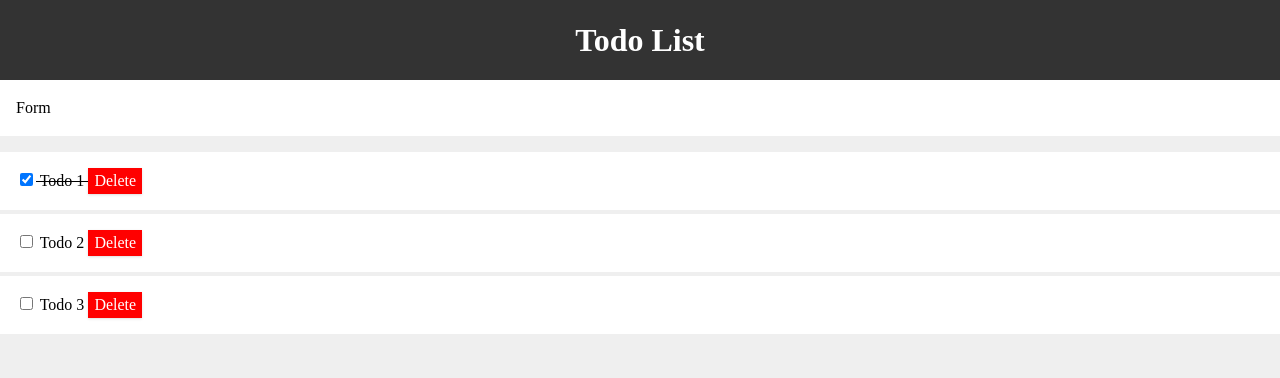
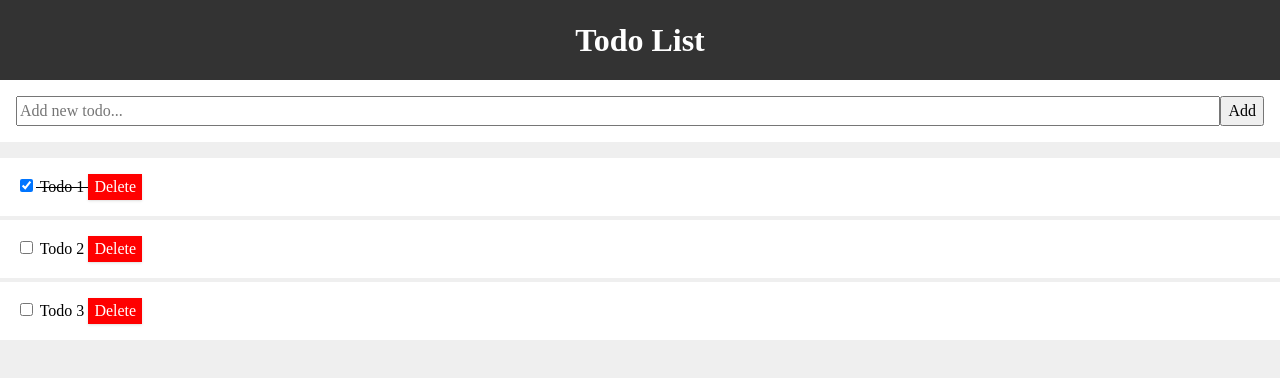
Before and after one commit to uxmoon/todo-list-vue2, a Vue app: page / in a window 1280 px wide. Shown: the top 378 px of the page. Built offline with nearby package versions, Linux system fonts and the light colour scheme.

Commit message:
Added form and input fields and styles

```diff
--- a/src/components/TodosAdd.vue
+++ b/src/components/TodosAdd.vue
@@ -1,6 +1,9 @@
 <template>
   <div class="todo-add">
-    Form
+    <form>
+      <input type="text" name="title" placeholder="Add new todo..." />
+      <input type="submit" value="Add" class="button" />
+    </form>
   </div>
 </template>
 
@@ -16,4 +19,8 @@ export default {
     padding: 1rem;
     margin-bottom: 1rem;
   }
+  form {
+    display: grid;
+    grid-template-columns: 1fr auto;
+  }
 </style>
```
